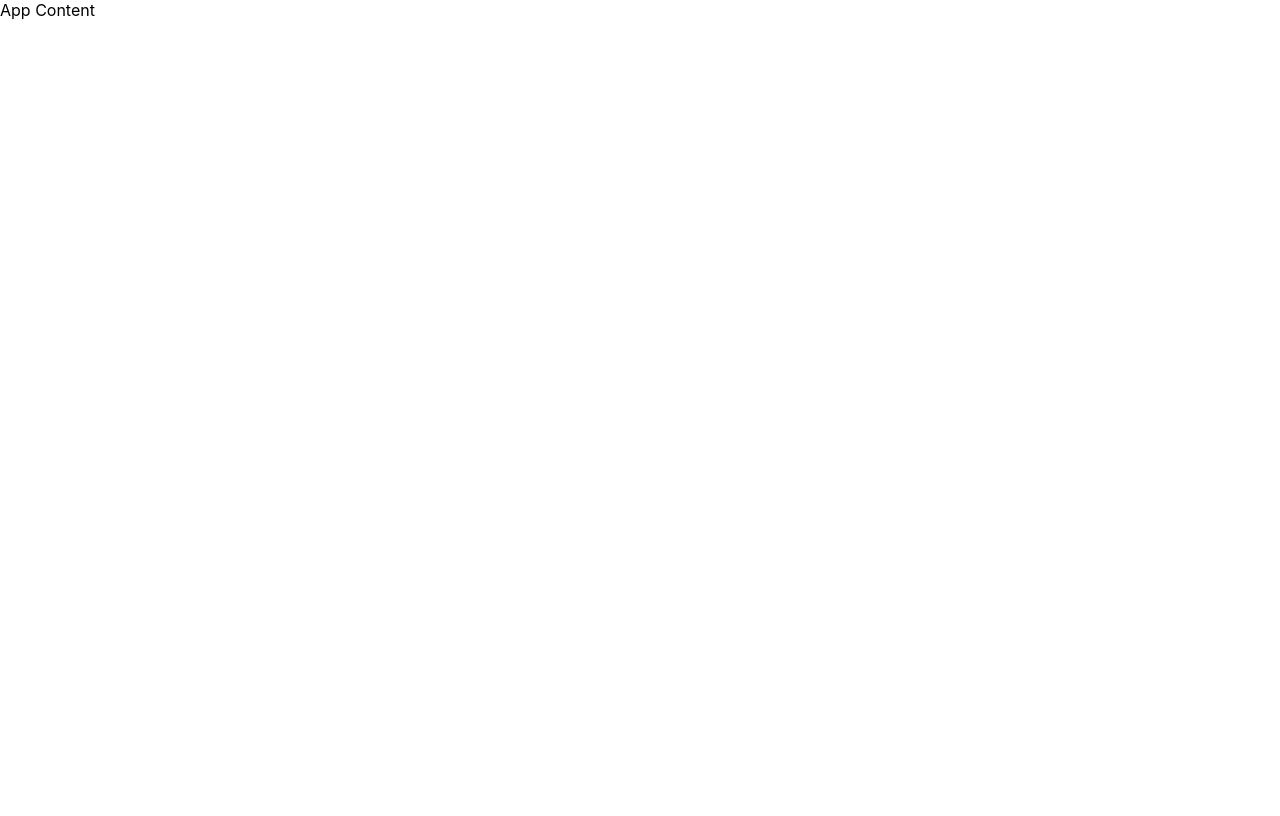
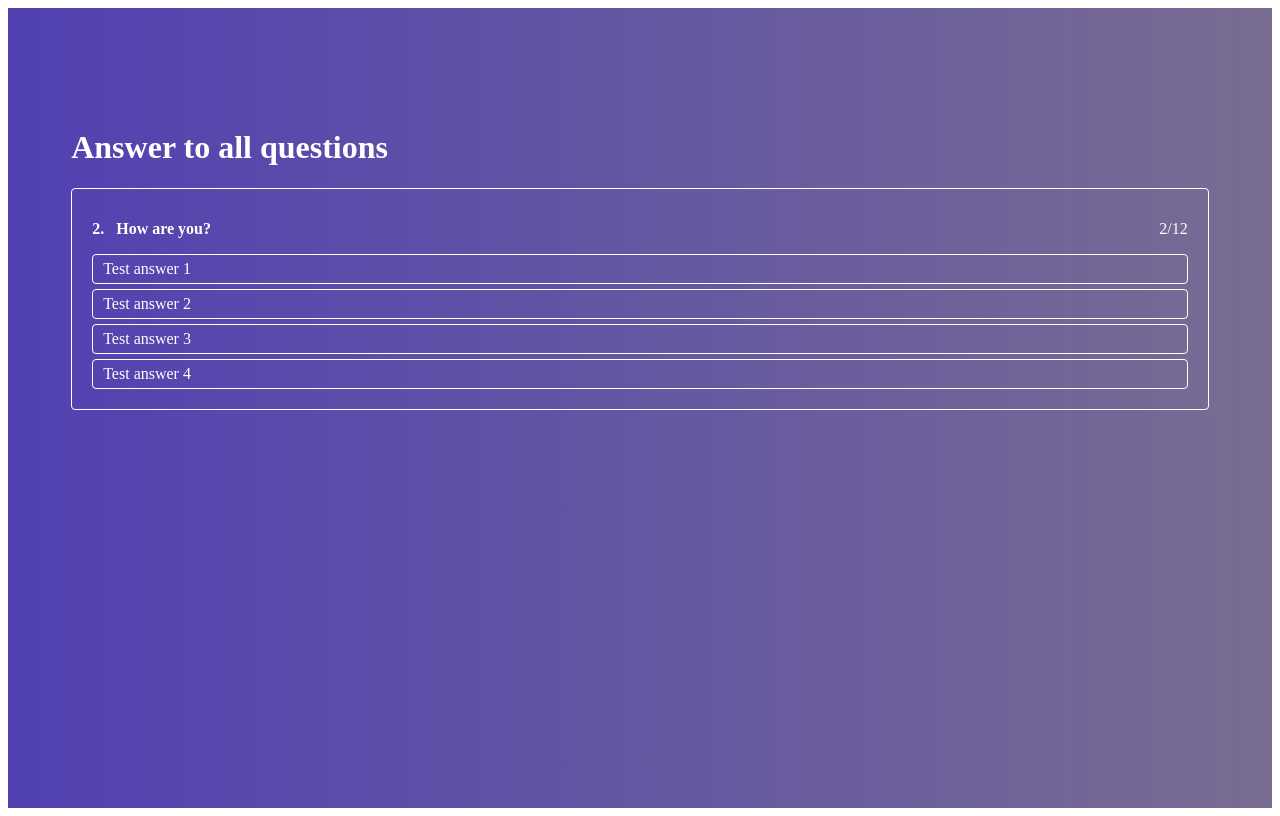
Before and after one commit to PanicaCC/ReactJS-from-Scratch-to-Pro, a React app: page / in a window 1280 px wide. Built offline with nearby package versions, Linux system fonts and the light colour scheme.

Commit message:
AnswerList complete

```diff
--- a/src/App.js
+++ b/src/App.js
@@ -1,12 +1,12 @@
 import React, { Component} from "react";
 import Layout from "./hoc/Layout/Layout";
+import Quiz from "./containers/Quiz/Quiz";
 
 class App extends Component {
   render() {
     return (
         <Layout>
-
-          App Content
+          <Quiz />
         </Layout>
     );
   }
--- /dev/null
+++ b/src/components/ActiveQuiz/ActiveQuiz.js
@@ -0,0 +1,17 @@
+import React from "react";
+import AnswerList from "./AnswerList/AnswerList";
+import './ActiveQuiz.scss'
+
+const ActiveQuiz = props => {
+    return (
+        <div className={ 'ActiveQuiz' }>
+            <p>
+                <strong>2. &nbsp; <span>How are you?</span></strong>
+                <span>2/12</span>
+            </p>
+            <AnswerList answers = { props.answers } />
+        </div>
+    )
+}
+
+export default ActiveQuiz
--- /dev/null
+++ b/src/components/ActiveQuiz/ActiveQuiz.scss
@@ -0,0 +1,13 @@
+.ActiveQuiz {
+  box-sizing: border-box;
+  border: 1px solid #fff;
+  border-radius: 4px;
+  padding: 15px 20px;
+
+  width: 100%;
+  p {
+    color: #fff;
+    display: flex;
+    justify-content: space-between;
+  }
+}
--- /dev/null
+++ b/src/components/ActiveQuiz/AnswerList/AnswerItem/AnswerItem.js
@@ -0,0 +1,12 @@
+import React from "react";
+import './AnswerItem.scss'
+
+const AnswerItem = props => {
+    return (
+        <li className={'AnswerItem'}>
+            { props.answer.text }
+        </li>
+    )
+}
+
+export default AnswerItem
--- /dev/null
+++ b/src/components/ActiveQuiz/AnswerList/AnswerItem/AnswerItem.scss
@@ -0,0 +1,13 @@
+.AnswerItem {
+  padding: 5px 10px;
+  border: 1px solid #fff;
+  border-radius: 4px;
+  margin-bottom: 5px;
+  transition: background .3s ease-in-out;
+  color: #fff;
+  cursor: pointer;
+
+  &:hover {
+    background: rgba(192, 192, 192, .2);
+  }
+}
--- /dev/null
+++ b/src/components/ActiveQuiz/AnswerList/AnswerList.js
@@ -0,0 +1,21 @@
+import React from "react";
+import './AnswerList.scss'
+import AnswerItem from "./AnswerItem/AnswerItem";
+
+const AnswerList = props => {
+    return (
+        <ul
+            className={ 'AnswerList' }>
+            { props.answers.map((answer, index) => {
+                return (
+                    <AnswerItem
+                        key = { index }
+                        answer = { answer }
+                    />
+                )
+            }) }
+        </ul>
+    )
+}
+
+export default AnswerList
--- /dev/null
+++ b/src/containers/Quiz/Quiz.js
@@ -0,0 +1,32 @@
+import React, {Component} from "react";
+import ActiveQuiz from '../../components/ActiveQuiz/ActiveQuiz';
+import './Quiz.scss'
+
+class Quiz extends Component {
+
+    state = {
+        quiz: [
+            {
+                answers: [
+                    {text: 'Test answer 1'},
+                    {text: 'Test answer 2'},
+                    {text: 'Test answer 3'},
+                    {text: 'Test answer 4'}
+                ]
+            }
+        ]
+    }
+
+    render() {
+        return (
+            <div className={'Quiz'}>
+                <div className={ 'Quiz__Wrapper' }>
+                    <h1>Answer to all questions</h1>
+                    <ActiveQuiz answers = { this.state.quiz[0].answers} />
+                </div>
+            </div>
+        )
+    }
+}
+
+export default Quiz
--- /dev/null
+++ b/src/containers/Quiz/Quiz.scss
@@ -0,0 +1,16 @@
+.Quiz {
+  display: flex;
+  justify-content: center;
+  padding-top: 100px;
+  flex-grow: 1;
+  width: 100%;
+  background: linear-gradient(90deg, #5041b2 0%, #796c92 100%);
+
+  h1 {
+    color: #fff;
+  }
+  &__Wrapper {
+    width: 90%;
+    margin: 0 auto;
+  }
+}
--- a/src/index.css
+++ b/src/index.css
@@ -1,13 +1,7 @@
-body {
+@import-normalize;
+
+ul {
+  list-style: none;
   margin: 0;
-  font-family: -apple-system, BlinkMacSystemFont, 'Segoe UI', 'Roboto', 'Oxygen',
-    'Ubuntu', 'Cantarell', 'Fira Sans', 'Droid Sans', 'Helvetica Neue',
-    sans-serif;
-  -webkit-font-smoothing: antialiased;
-  -moz-osx-font-smoothing: grayscale;
+  padding: 0;
 }
-
-code {
-  font-family: source-code-pro, Menlo, Monaco, Consolas, 'Courier New',
-    monospace;
-}
```
Also changed, not shown: src/components/ActiveQuiz/AnswerList/AnswerList.scss (added), 1 other file (tests, documents, lock files or other folders).
